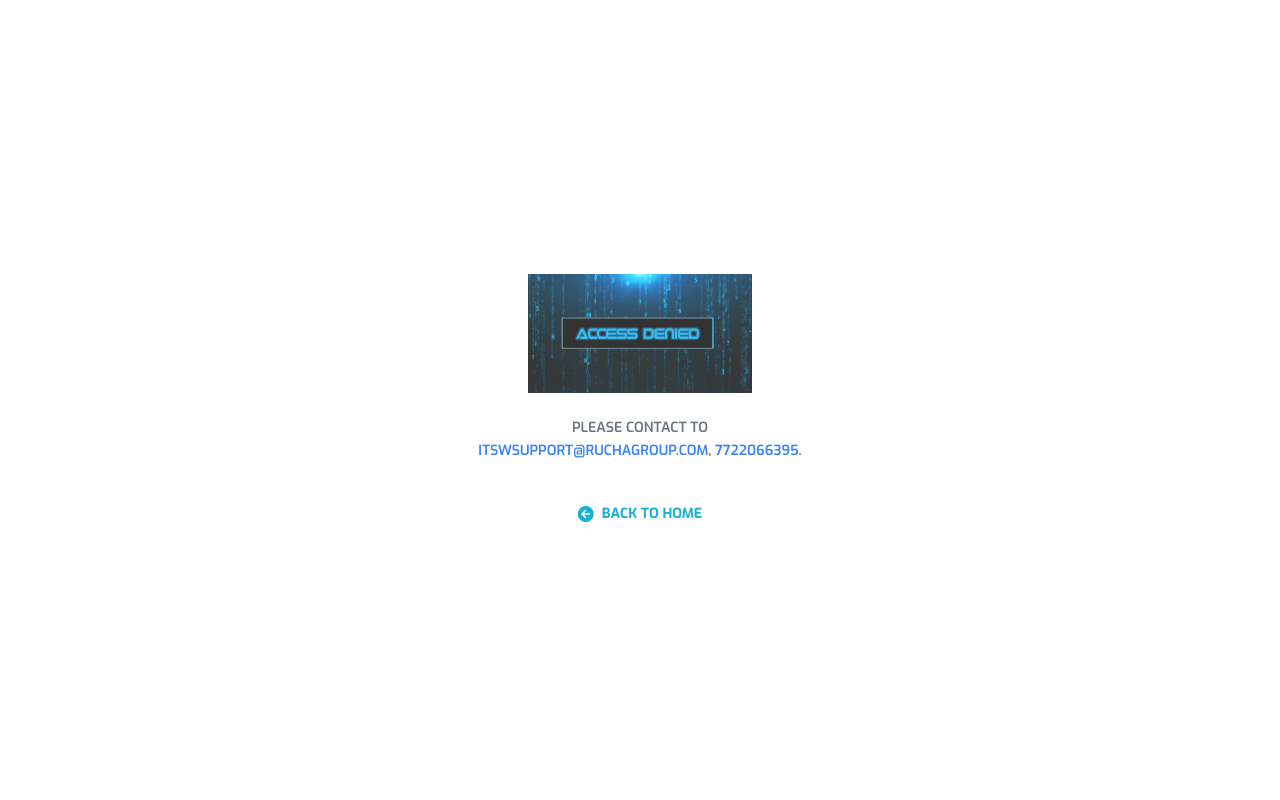
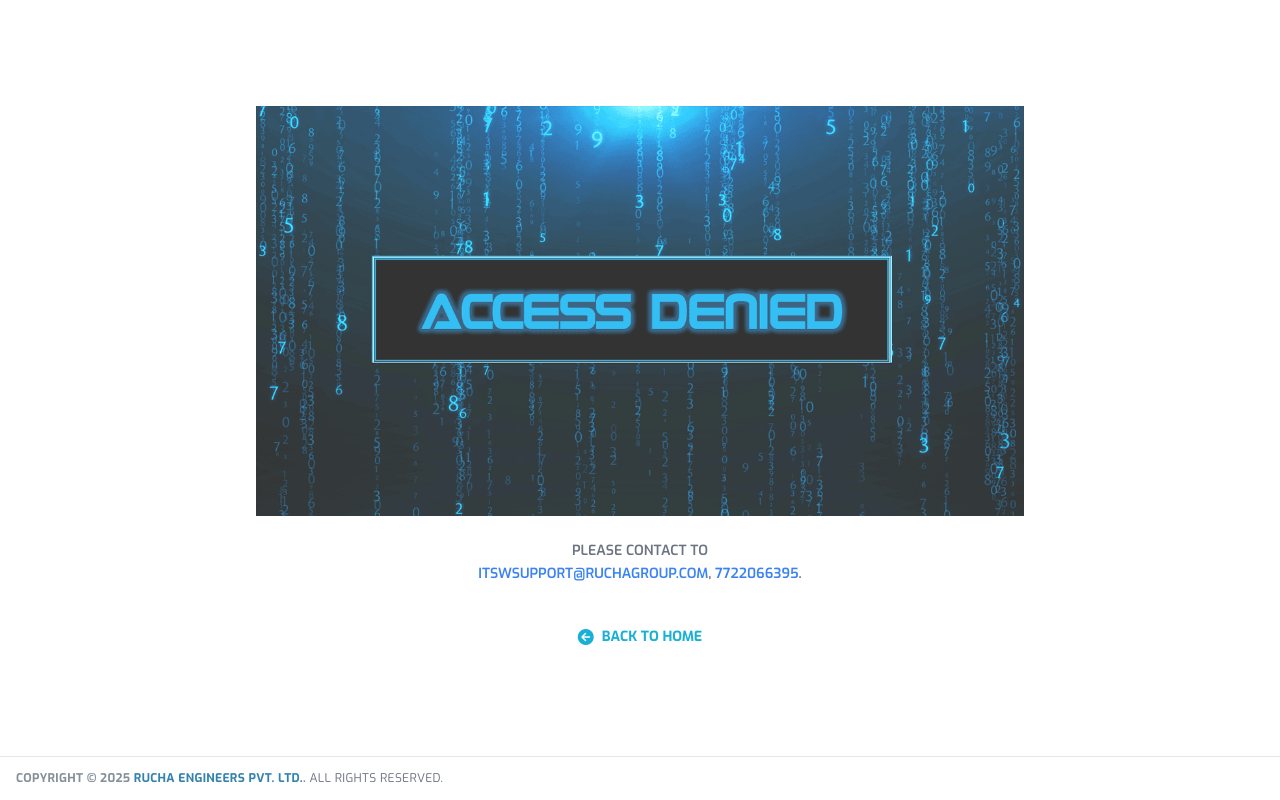
Before and after one commit to itswsupport/Compliance_Management_UI, a React (Vite) app: page /compliance/access-denied in a window 1280 px wide. Built offline with nearby package versions, Linux system fonts and the light colour scheme.

Commit message:
Access denied change

```diff
--- a/src/pages/auth/AccessDenied.jsx
+++ b/src/pages/auth/AccessDenied.jsx
@@ -11,13 +11,14 @@ export default function AccessDenied() {
   }
 
   return (
-    <div className="min-h-screen flex flex-col items-center justify-center bg-white p-4">
-      <div className="max-w-md w-full text-center space-y-6">
+    <div className="min-h-screen flex flex-col bg-white">
+      <div className="flex-1 flex flex-col items-center justify-center p-4">
+      <div className="max-w-3xl w-full text-center space-y-6">
         <div className="flex justify-center">
           <img
             src={`${import.meta.env.BASE_URL}accessDenied2.png`}
             alt="Access Denied"
-            className="w-1/2 object-contain"
+            className="w-full object-contain"
             style={{ opacity: 0.8 }}
           />
         </div>
@@ -44,6 +45,21 @@ export default function AccessDenied() {
           </button>
         </div>
       </div>
+      </div>
+
+      <footer className="text-center sm:text-left font-bold px-4 py-3 border-t border-gray-200 bg-white text-[12px] text-[#869099] uppercase tracking-wide leading-relaxed">
+        COPYRIGHT &copy; 2025&nbsp;
+        <a
+          href="https://www.rucha.co.in"
+          target="_blank"
+          rel="noreferrer"
+          className="text-primary font-bold hover:underline normal-case"
+          style={{ color: '#3482AE' }}
+        >
+          RUCHA ENGINEERS PVT. LTD.
+        </a>
+        . <span className="text-gray-500 font-normal">ALL RIGHTS RESERVED.</span>
+      </footer>
     </div>
   );
 }
```
